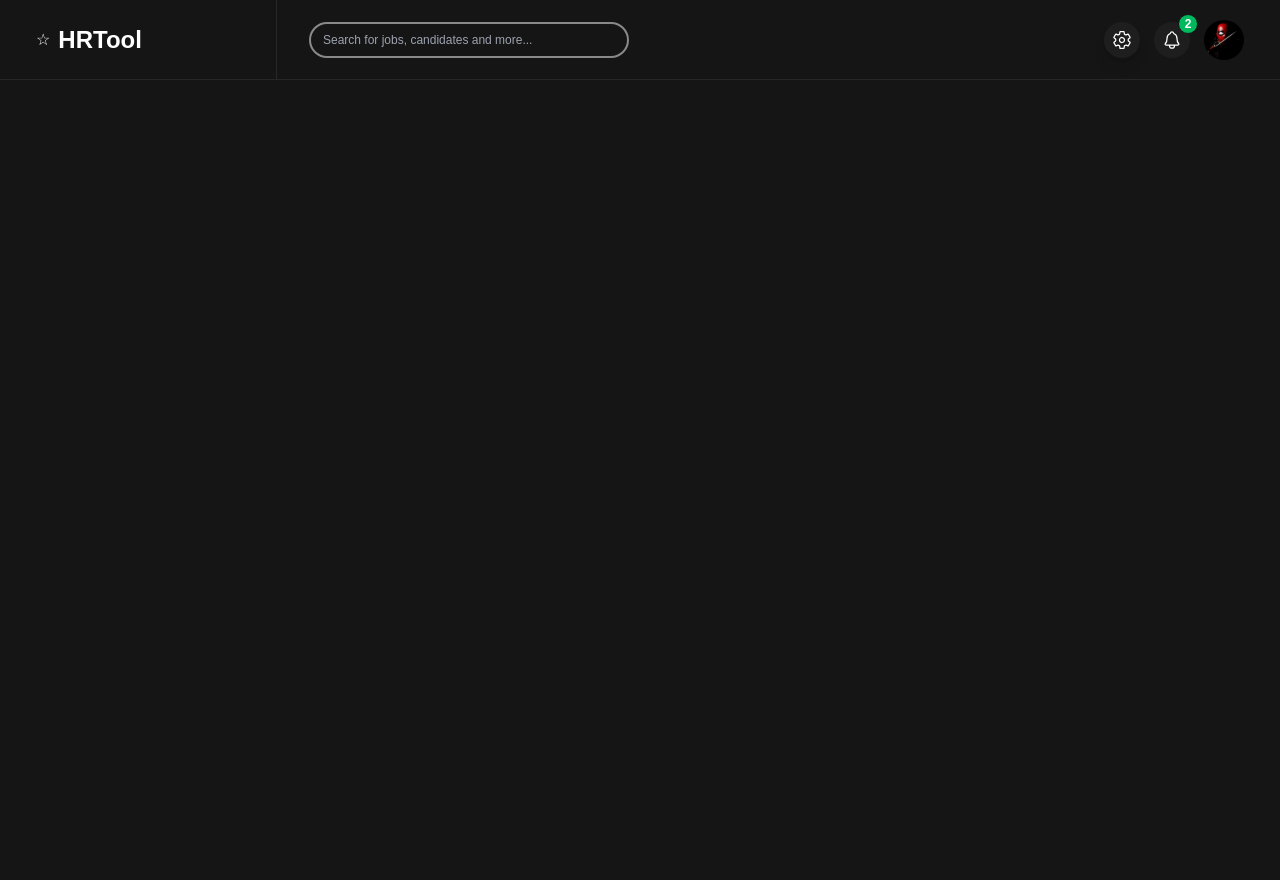
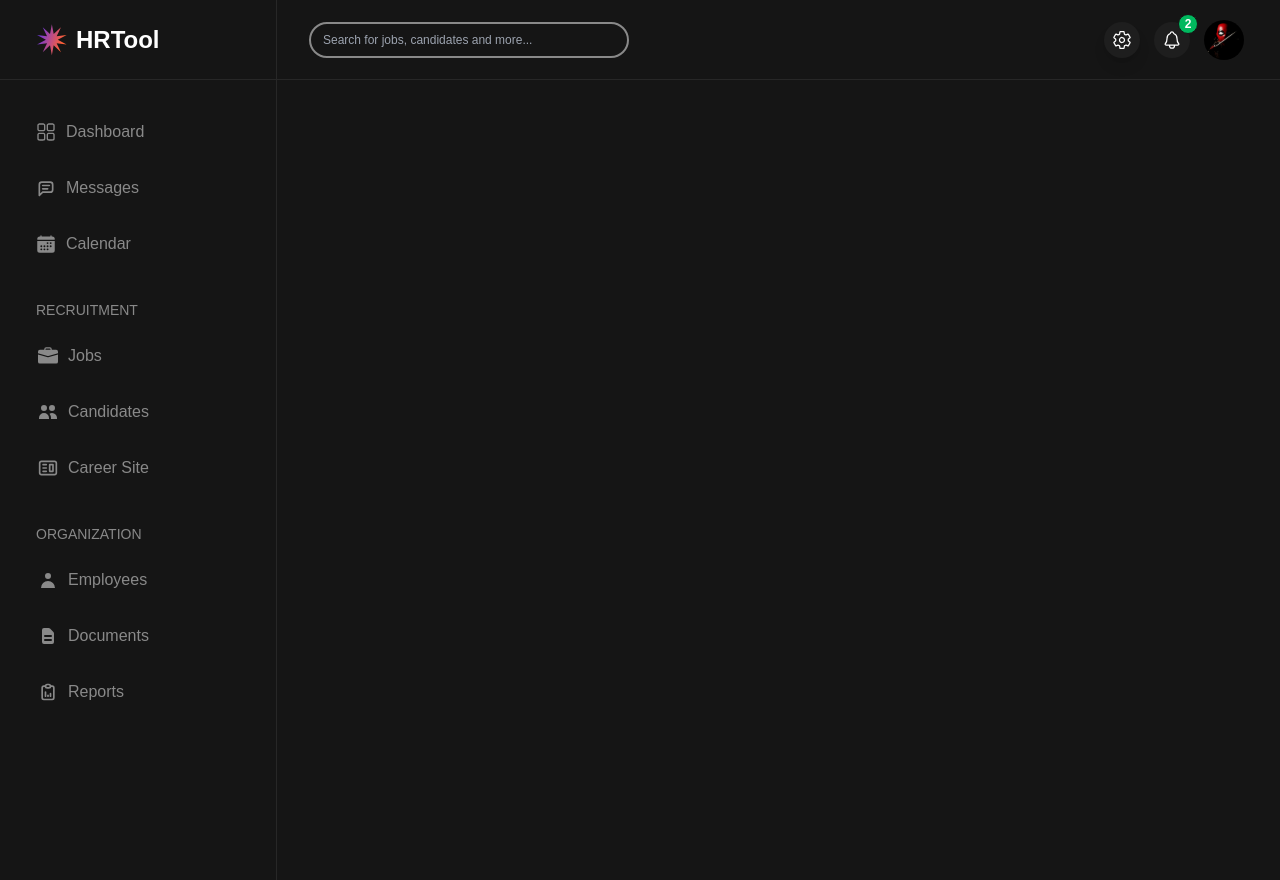
Before and after one commit to Ombre56/HRDashboard, a React (Create React App) app: page / in a window 1280 px wide. Before the commit the page ends 800 px from the top, so only its background shows below. Built offline with nearby package versions, Linux system fonts and the light colour scheme.

Commit message:
Added navigation

```diff
--- a/src/App.tsx
+++ b/src/App.tsx
@@ -1,10 +1,24 @@
-import React from 'react';
+import { useState } from 'react';
 import Header from './components/Header/Header';
+import Navbar from './components/Navbar/Navbar';
 
 function App() {
+  const [isOpen, setIsOpen] = useState<boolean>(false);
   return (
     <>
-      <Header />
+      <header>
+        <Header isOpen={isOpen} setIsOpen={setIsOpen} />
+      </header>
+
+      <main>
+        <div className='hidden md:block'>
+          <Navbar isOpen={isOpen} setIsOpen={setIsOpen} />
+        </div>
+
+        <div className={`mobile-menu h-screen z-50 absolute transition-all ease-in-out duration-500 ${isOpen ? "left-0" : "left-[-100%]"}`}>
+          {isOpen && <Navbar isOpen={isOpen} setIsOpen={setIsOpen} />}
+        </div>
+      </main>
     </>
   );
 }
--- a/src/components/Header/Header.tsx
+++ b/src/components/Header/Header.tsx
@@ -1,17 +1,32 @@
-import { IoSettingsOutline } from 'react-icons/io5'
-import { IoNotificationsOutline } from 'react-icons/io5'
+import { IoSettingsOutline, IoNotificationsOutline } from 'react-icons/io5'
+import { HiOutlineMenuAlt2 } from 'react-icons/hi'
+import { MdOutlineClose } from 'react-icons/md'
 
-export default function Header() {
+interface ChildProps {
+  isOpen: boolean;
+  setIsOpen: React.Dispatch<React.SetStateAction<boolean>>;
+}
+
+export default function Header({ isOpen, setIsOpen }: ChildProps) {
   return (
-    <header className='flex justify-center px-2.5 md:px-9 h-20 border-b border-line'>
+    <div className='flex justify-center px-2.5 md:px-9 h-20 border-b border-line'>
       <div className='w-16 md:w-60 items-center flex gap-2'>
-        <div className='hidden md:block'>☆</div>
+        <div className='hidden md:block'>
+          <img className="w-8 h-8" src="/images/headerIcon.svg" alt="Logo Icon"></img>
+        </div>
         <h1 className='text-sm md:text-2xl font-bold hidden md:block'>HRTool</h1>
 
-        <button className="md:hidden space-y-2">
-          <span className="block w-8 h-0.5 bg-gray"></span>
-          <span className="block w-8 h-0.5 bg-gray"></span>
-          <span className="block w-5 h-0.5 bg-gray"></span>
+        <button
+          className="md:hidden transition-opacity ease-in-out duration-700"
+          onClick={() => setIsOpen(!isOpen)}
+        >
+          <div className={`${isOpen ? "hidden" : "block"}`}>
+            <HiOutlineMenuAlt2 className='w-10 h-10' />
+          </div>
+
+          <div className={`${isOpen ? "block" : "hidden"}`}>
+            <MdOutlineClose className='w-10 h-10' />
+          </div>
         </button>
       </div>
 
@@ -40,6 +55,6 @@ export default function Header() {
           <img className="w-10 h-10 rounded-full" src="/images/avatar.svg" alt="Profile avatar"></img>
         </button>
       </div>
-    </header>
+    </div>
   )
 }
--- /dev/null
+++ b/src/components/Navbar/Navbar.tsx
@@ -0,0 +1,113 @@
+import { RxDashboard } from 'react-icons/rx'
+import { TbMessage, TbReportAnalytics } from 'react-icons/tb'
+import { IoCalendar } from 'react-icons/io5'
+import { BsBriefcaseFill } from 'react-icons/bs'
+import { HiUsers, HiUser, HiDocumentText } from 'react-icons/hi'
+import { CgWebsite } from 'react-icons/cg'
+
+interface ChildProps {
+  isOpen: boolean;
+  setIsOpen: React.Dispatch<React.SetStateAction<boolean>>;
+}
+
+export default function Navbar({ isOpen, setIsOpen }: ChildProps) {
+  return (
+    <nav className='w-[277px] h-screen border-r border-line text-gray'>
+      <ul className='pt-8 flex flex-col gap-4'>
+        <li className='bg-gradient-to-r hover:from-gradient-1 hover:to-gradient-2 hover:text-white transition-all duration-300 cursor-pointer mr-7 rounded-r-full'>
+          <div
+            className='flex items-center gap-2.5 px-2.5 md:px-9 h-10'
+            onClick={() => setIsOpen(!isOpen)}
+          >
+            <RxDashboard className='w-5 h-5' />
+            Dashboard
+          </div>
+        </li>
+        <li className='bg-gradient-to-r hover:from-gradient-1 hover:to-gradient-2 hover:text-white transition-all duration-300 cursor-pointer mr-7 rounded-r-full'>
+          <div
+            className='flex items-center gap-2.5 px-2.5 md:px-9 h-10'
+            onClick={() => setIsOpen(!isOpen)}
+          >
+            <TbMessage className='w-5 h-5' />
+            Messages
+          </div>
+        </li>
+        <li className='bg-gradient-to-r hover:from-gradient-1 hover:to-gradient-2 hover:text-white transition-all duration-300 cursor-pointer mr-7 rounded-r-full'>
+          <div
+            className='flex items-center gap-2.5 px-2.5 md:px-9 h-10'
+            onClick={() => setIsOpen(!isOpen)}
+          >
+            <IoCalendar className='w-5 h-5' />
+            Calendar
+          </div>
+        </li>
+      </ul>
+
+      <figure className='py-9'>
+        <figcaption className='uppercase pb-4 text-sm px-2.5 md:px-9'>Recruitment</figcaption>
+          <ul className='flex flex-col gap-4 text-base pl-0.5'>
+            <li className='bg-gradient-to-r hover:from-gradient-1 hover:to-gradient-2 hover:text-white transition-all duration-300 cursor-pointer mr-7 rounded-r-full'>
+              <div
+                className='flex items-center gap-2.5 px-2.5 md:px-9 h-10'
+                onClick={() => setIsOpen(!isOpen)}
+              >
+                <BsBriefcaseFill className='w-5 h-5' />
+                Jobs
+              </div>
+            </li>
+            <li className='bg-gradient-to-r hover:from-gradient-1 hover:to-gradient-2 hover:text-white transition-all duration-300 cursor-pointer mr-7 rounded-r-full'>
+              <div
+                className='flex items-center gap-2.5 px-2.5 md:px-9 h-10'
+                onClick={() => setIsOpen(!isOpen)}
+              >
+                <HiUsers className='w-5 h-5' />
+                Candidates
+              </div>
+            </li>
+            <li className='bg-gradient-to-r hover:from-gradient-1 hover:to-gradient-2 hover:text-white transition-all duration-300 cursor-pointer mr-7 rounded-r-full'>
+              <div
+                className='flex items-center gap-2.5 px-2.5 md:px-9 h-10'
+                onClick={() => setIsOpen(!isOpen)}
+              >
+                <CgWebsite className='w-5 h-5' />
+                Career Site
+              </div>
+            </li>
+          </ul>
+      </figure>
+
+      <figure>
+        <figcaption className='uppercase pb-4 text-sm px-2.5 md:px-9'>Organization</figcaption>
+          <ul className='flex flex-col gap-4 text-base pl-0.5'>
+            <li className='bg-gradient-to-r hover:from-gradient-1 hover:to-gradient-2 hover:text-white transition-all duration-300 cursor-pointer mr-7 rounded-r-full'>
+              <div
+                className='flex items-center gap-2.5 px-2.5 md:px-9 h-10'
+                onClick={() => setIsOpen(!isOpen)}
+              >
+                <HiUser className='w-5 h-5' />
+                Employees
+              </div>
+            </li>
+            <li className='bg-gradient-to-r hover:from-gradient-1 hover:to-gradient-2 hover:text-white transition-all duration-300 cursor-pointer mr-7 rounded-r-full'>
+              <div
+                className='flex items-center gap-2.5 px-2.5 md:px-9 h-10'
+                onClick={() => setIsOpen(!isOpen)}
+              >
+                <HiDocumentText className='w-5 h-5' />
+                Documents
+              </div>
+            </li>
+            <li className='bg-gradient-to-r hover:from-gradient-1 hover:to-gradient-2 hover:text-white transition-all duration-300 cursor-pointer mr-7 rounded-r-full'>
+              <div
+                className='flex items-center gap-2.5 px-2.5 md:px-9 h-10'
+                onClick={() => setIsOpen(!isOpen)}
+              >
+                <TbReportAnalytics className='w-5 h-5' />
+                Reports
+              </div>
+            </li>
+          </ul>
+      </figure>
+    </nav>
+  )
+}
```
